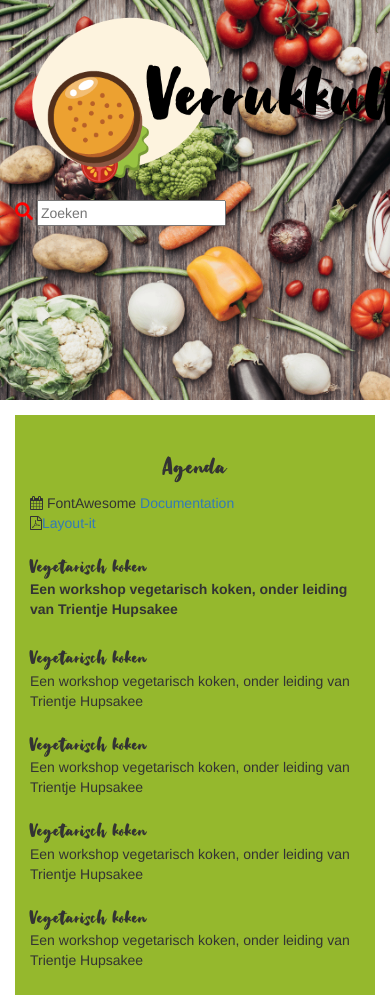
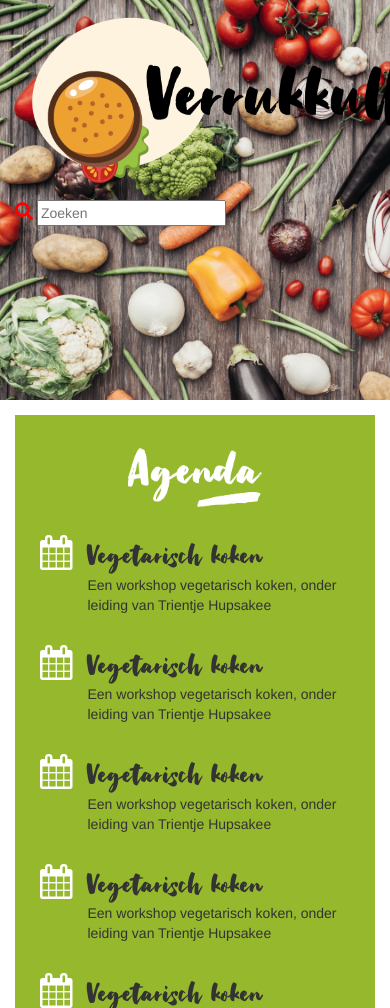
Before and after one commit to TizianoVotano/educom-verrukkulluk, a PHP site: page / in a window 390 px wide; the page is wider, and only the part inside the window is pictured. Shown: the top 1008 px of that part. Run offline with PHP 8.4, Linux system fonts and the light colour scheme; data comes from the database, SQL or seed files in the repository; some libraries are stand-ins or nearby versions.

Commit message:
Agenda - en Login Containers toegevoegd (#24) (#27)

```diff
--- a/assets/css/main.css
+++ b/assets/css/main.css
@@ -74,22 +74,65 @@ html, body {
 }
 
 /* Aside */
-.agenda {
+aside {
     padding: 15px;
 }
 
-.agenda h2 {
-    text-align: center;
+aside img {
+    width: 150px;
+    display: block;
+    margin-inline: auto;
 }
 
-.agenda h3 {
+.agenda {
+    background-color: var(--lighter-green);
+    padding: 25px;
+
+}
+.agenda-item {
+    display: flex;
+    align-items: first baseline;
+    justify-content: center;
+}
+.agenda-item h1 {
     margin-bottom: 0px;
 }
 
-.agenda div {
-    background-color: var(--lighter-green);
-    padding: 15px;
+.agenda-item > i {
+    font-size:35px;
+    margin-right: 15px;
+    color: white;
 }
+
+.login {
+    background-color: var(--darker-red);
+    display: flex;
+    flex-direction: column;
+    padding: 10px;
+    margin-top: 15px;
+}
+
+.login > label {
+    font-weight: lighter;
+    color: white;
+}
+
+.login > h2 {
+    align-self: center;
+}
+
+.login input[type=submit]{
+    background-color: var(--lighter-orange);
+    border-radius: 15px;
+    padding-inline: 35px;
+    border: none;
+    color: white;
+}
+
+.login input[type="submit"]:hover {
+    background-color: var(--darker-orange);
+}
+
 
 /* Main.Section */
 .recipe {
--- a/templates/main.html.twig
+++ b/templates/main.html.twig
@@ -35,22 +35,28 @@
     </header>
 
     <main class="row">
-        <aside class="col-md-3 agenda">
-            <div>
-                <h2>Agenda</h2>
-                <i class="fa fa-calendar"></i> FontAwesome <a href="https://fontawesome.com/icons?d=gallery&m=free">Documentation</a><br>
-                <i class="fa fa-file-pdf"></i><a href="https://www.layoutit.com/build">Layout-it</a>
-                <h3>Vegetarisch koken</h3>
-                <label>Een workshop vegetarisch koken, onder leiding van Trientje Hupsakee</label>
-                <h3>Vegetarisch koken</h3>
-                <p>Een workshop vegetarisch koken, onder leiding van Trientje Hupsakee</p>
-                <h3>Vegetarisch koken</h3>
-                <p>Een workshop vegetarisch koken, onder leiding van Trientje Hupsakee</p>
-                <h3>Vegetarisch koken</h3>
-                <p>Een workshop vegetarisch koken, onder leiding van Trientje Hupsakee</p>
-                <h3>Vegetarisch koken</h3>
-                <p>Een workshop vegetarisch koken, onder leiding van Trientje Hupsakee</p>
-            </div>
+        <aside class="col-md-3">
+            <section class="agenda">
+                <img src="assets\img\verrukkulluk-agenda.png" />
+            {% for i in 1..5 %}
+                <div class="agenda-item">
+                    <i class="fa fa-calendar"></i>
+                    <div>
+                        <h1>Vegetarisch koken</h1>
+                        <p>Een workshop vegetarisch koken, onder leiding van Trientje Hupsakee</p>
+                    </div>
+                 </div>
+            {% endfor %}
+            </section>
+            <section class="login">
+                <img src="assets\img\verrukkulluk-login.png" />
+                <label for="email">Email</label>
+                <input id="email" type="text" />
+                <label for="password">Wachtwoord</label>
+                <input id="password" type="password" />
+                <h2><input type="submit" value="Login"/></h2>
+
+            </section>
         </aside>
         <section class="col-md-9">
             {%  block content %}
```
